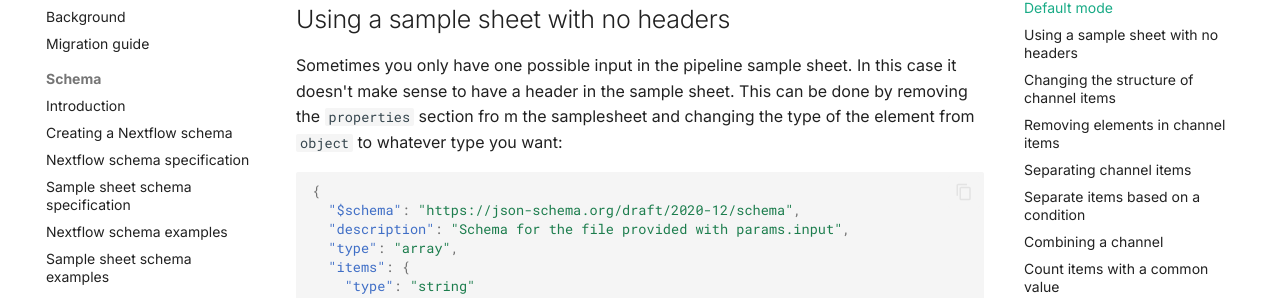
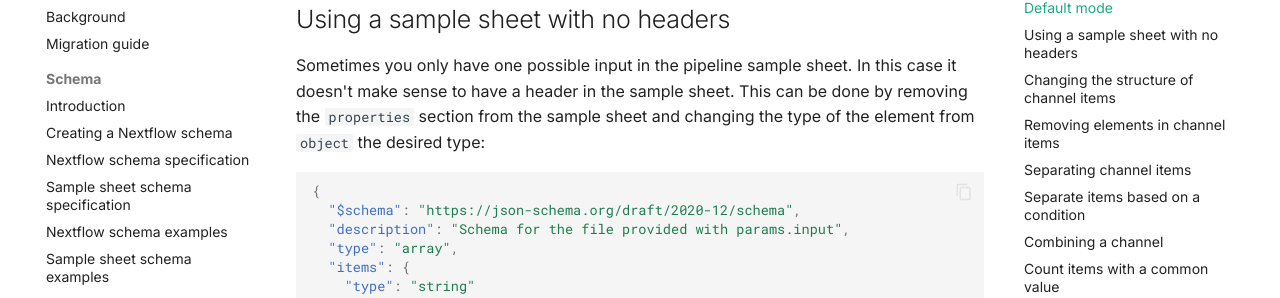
Before and after one commit to nextflow-io/nf-validation, an MkDocs documentation site: the page built from docs/samplesheets/examples.md, in a window 1280 px wide and 900 px high, scrolled down 1151 px. Shown: the part 154-452 px from the top of the window. Built offline with MkDocs 1.6.1 and Material for MkDocs 9.7.7, drawn with Linux system fonts in a browser that asks for light colours; plug-ins that fetch from the network failed and are left out; comment, search, counter and statistics services are not loaded.

Commit message:
Update docs/samplesheets/examples.md
Co-authored-by: Júlia Mir Pedrol <mirp.julia@gmail.com>

````diff
--- a/docs/samplesheets/examples.md
+++ b/docs/samplesheets/examples.md
@@ -46,7 +46,7 @@ It may be necessary to manipulate this channel to fit your process inputs. For m
 
 ## Using a sample sheet with no headers
 
-Sometimes you only have one possible input in the pipeline sample sheet. In this case it doesn't make sense to have a header in the sample sheet. This can be done by removing the `properties` section fro m the samplesheet and changing the type of the element from `object` to whatever type you want:
+Sometimes you only have one possible input in the pipeline sample sheet. In this case it doesn't make sense to have a header in the sample sheet. This can be done by removing the `properties` section from the sample sheet and changing the type of the element from `object` the desired type:
 
 ```json
 {
````
